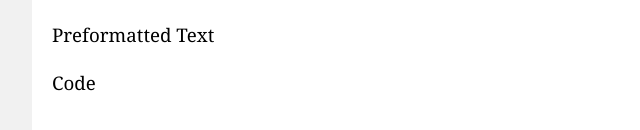
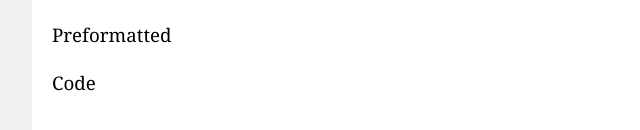
Before and after one commit to 2100030468/EPAM, a plain HTML site: page index.html in a window 1280 px wide. Shown: the part 1862-1992 px from the top of the page, 118-758 px from the left. Drawn offline with Linux system fonts and the light colour scheme.

Commit message:
just testung

```diff
--- a/index.html
+++ b/index.html
@@ -99,7 +99,7 @@
         <h2>Article title</h2>
         <p>Article description</p>
       </ul>
-      <h3>Preformatted Text</h3>
+      <h3>Preformatted </h3>
 
 
       <h3>Code</h3>
```
